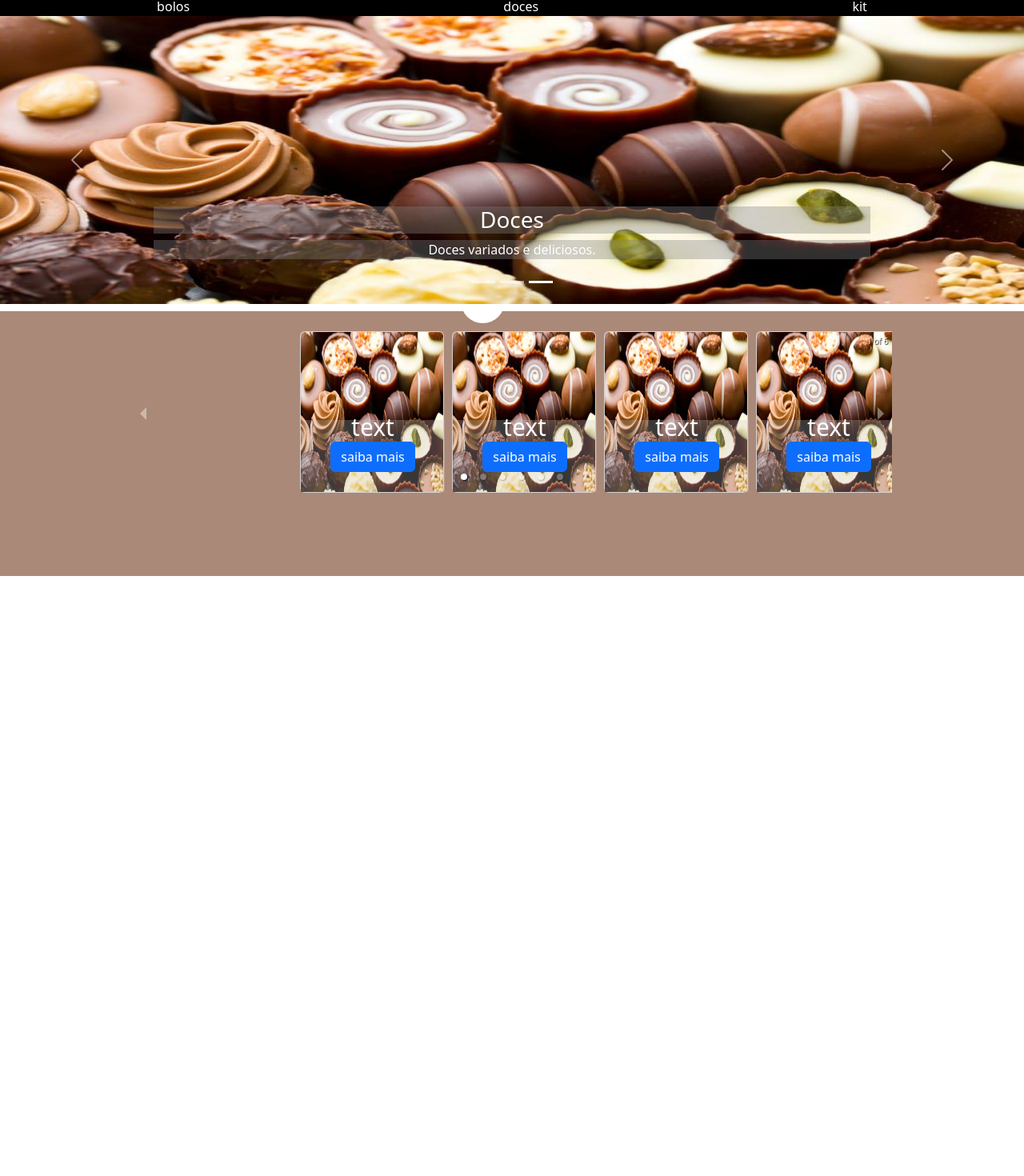
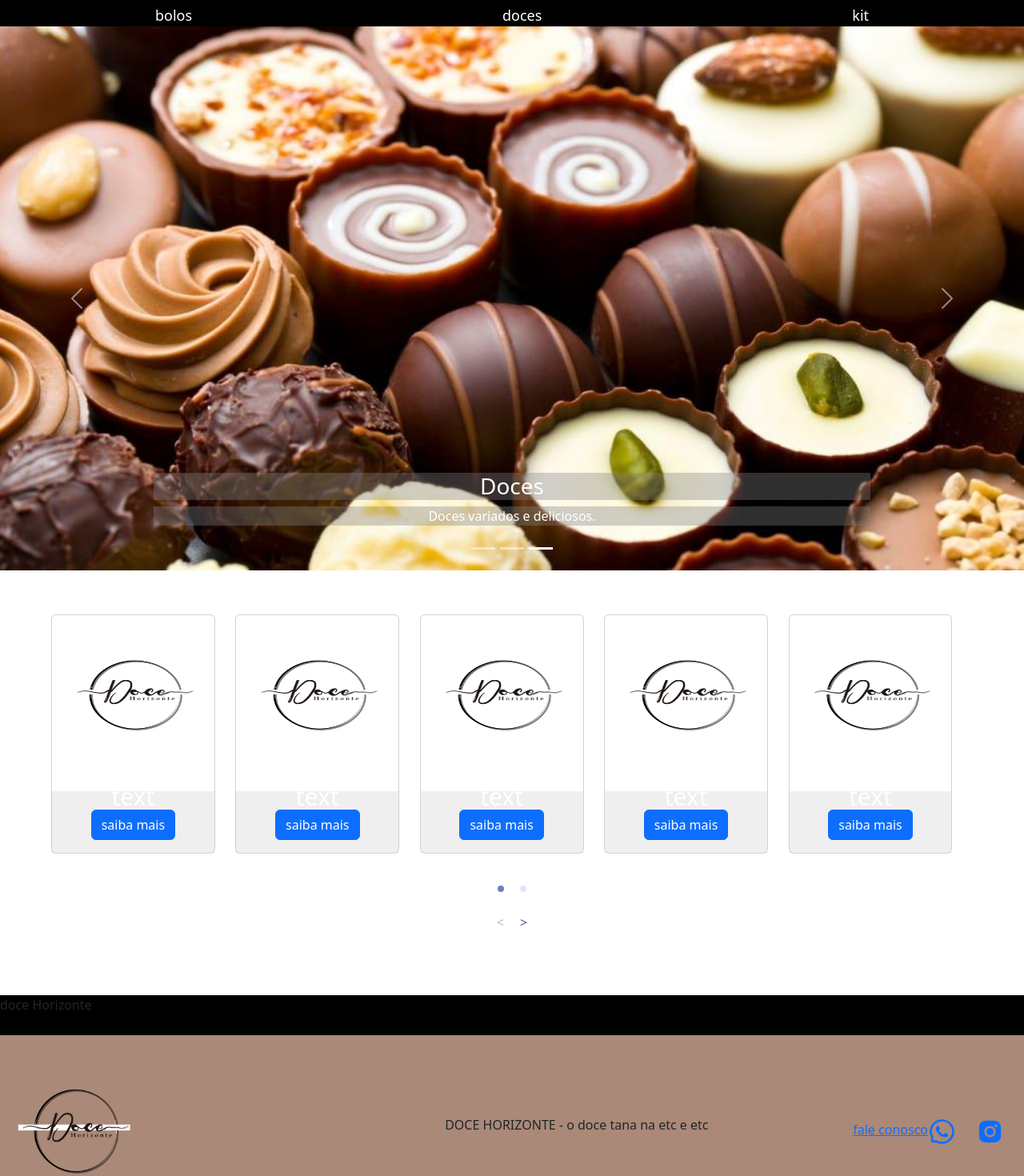
Before and after one commit to kerleypablo/doceHorizonte.com, a React (Create React App) app: page / in a window 1280 px wide. Shown: the part 94-1564 px from the top of the page at 80% size. Before the commit the page ends 814 px from the top, so only its background shows below. Built offline with nearby package versions, Linux system fonts and the light colour scheme.

Commit message:
ajustando card e css

```diff
--- a/package.json
+++ b/package.json
@@ -9,12 +9,16 @@
     "bootstrap": "^5.2.1",
     "prop-types": "^15.8.1",
     "react": "^18.2.0",
+    "react-alice-carousel": "^2.6.4",
     "react-bootstrap": "^2.5.0",
     "react-dom": "^18.2.0",
-    "react-icons": "^4.4.0",
+    "react-icons": "^4.6.0",
+    "react-id-swiper": "^4.0.0",
     "react-responsive-carousel": "^3.2.23",
     "react-router-dom": "^6.4.0",
     "react-scripts": "5.0.1",
+    "react-swipe": "^6.0.4",
+    "swipe-js-iso": "^2.1.5",
     "web-vitals": "^2.1.4"
   },
   "scripts": {
--- a/src/Components/BodyHome.js
+++ b/src/Components/BodyHome.js
@@ -1,11 +1,17 @@
 import React from 'react';
 import ImgCarrosel from './imgCarrosel';
+import 'react-alice-carousel/lib/alice-carousel.css';
+import CarroselAlice from './CarrocelAlice';
+import './Styles/bodyHome.css';
 
 function BodyHome() {
   return (
-    <div>
+    <section>
       <ImgCarrosel />
-    </div>
+      <div className="producstCarrosel">
+        <CarroselAlice />
+      </div>
+    </section>
   );
 }
 
--- a/src/Components/Cards.js
+++ b/src/Components/Cards.js
@@ -7,7 +7,7 @@
 
 function Cards({ textifo = 'text', img = '' }) {
   return (
-    <Card className="card" style={{ width: '180px' }}>
+    <Card className="card" style={{ width: '16vw' }}>
       <Card.Img className="cardImg" variant="top" src={img} />
       <Card.Body className="cardBody">
         <Card.Text className="cardTitle">{ textifo }</Card.Text>
--- /dev/null
+++ b/src/Components/CarrocelAlice.js
@@ -0,0 +1,39 @@
+import React from 'react';
+import AliceCarousel from 'react-alice-carousel';
+import Cards from './Cards';
+import logo from '../images/logo.png';
+import 'react-alice-carousel/lib/alice-carousel.css';
+import './Styles/carroselAlice.css';
+
+function CarroselAlice() {
+  const handleOnDragStart = (e) => e.preventDefault();
+
+  const responsive = {
+    0: { items: 1 },
+    1024: { items: 5 },
+  };
+
+  return (
+    <section>
+      <AliceCarousel
+        responsive={responsive}
+        autoPlayInterval={1000}
+        autoPlayDirection="rtl"
+        autoPlay
+        fadeOutAnimation
+        playButtonEnabled
+        disableAutoPlayOnAction
+      >
+        <Cards text="teste" img={logo} onDragStart={handleOnDragStart} />
+        <Cards text="teste" img={logo} onDragStart={handleOnDragStart} />
+        <Cards text="teste" img={logo} onDragStart={handleOnDragStart} />
+        <Cards text="teste" img={logo} onDragStart={handleOnDragStart} />
+        <Cards text="teste" img={logo} onDragStart={handleOnDragStart} />
+        <Cards text="teste" img={logo} onDragStart={handleOnDragStart} />
+        <Cards text="teste" img={logo} onDragStart={handleOnDragStart} />
+      </AliceCarousel>
+    </section>
+  );
+}
+
+export default CarroselAlice;
--- a/src/Components/Footer.js
+++ b/src/Components/Footer.js
@@ -1,23 +1,28 @@
 import React from 'react';
-import { Carousel } from 'react-responsive-carousel';
-import Cards from './Cards';
 import './Styles/footer.css';
-import logo from '../images/doces-em-goiania-lugares-para-provar-verdadeiras-delicias-9.jpg';
-import 'react-responsive-carousel/lib/styles/carousel.min.css'; // requires a loader
+import { AiOutlineWhatsApp, AiFillInstagram } from 'react-icons/ai';
+import logo from '../images/logo.png';
 
 export default function Footer() {
   return (
     <footer>
-      <div className="simbolo" />
-      <div className="roleta">
-        <Carousel className="carosel" centerMode width={950} centerSlidePercentage={20} infiniteLoop>
-          <Cards texto="teste" img={logo} />
-          <Cards texto="teste" img={logo} />
-          <Cards texto="teste" img={logo} />
-          <Cards texto="teste" img={logo} />
-          <Cards texto="teste" img={logo} />
-          <Cards texto="teste" img={logo} />
-        </Carousel>
+      <div className="blackLine"><p>doce Horizonte</p></div>
+      <div className="boxredes">
+        <div className="logo_footer">
+          <img src={logo} alt="logo" />
+        </div>
+        <div>
+          <p>DOCE HORIZONTE - o doce tana na  etc e etc </p>
+        </div>
+        <div>
+          <a href="https://wa.me/message/4YAMNDLSQNXOJ1">
+            fale conosco
+            <AiOutlineWhatsApp size={35} />
+          </a>
+          <a href="https://instagram.com/docehorizontedh?igshid=YmMyMTA2M2Y=">
+            <AiFillInstagram size={35} />
+          </a>
+        </div>
       </div>
     </footer>
   );
--- a/src/Components/Styles/Cards.css
+++ b/src/Components/Styles/Cards.css
@@ -1,15 +1,13 @@
 .card {
- margin-left: 20px;
+ margin-left: 0px;
 }
 
 .cardBody {
   text-align: center;
   background-color: rgba(201, 199, 196, 0.278);
-  width: 180px;
-  position: absolute;
-  top: 90px;
+  width: 100%;
   margin-top: 20px;
-  height: 90px;
+  height: 100%;
 }
 
 .cardTitle {
--- a/src/Components/Styles/Header.css
+++ b/src/Components/Styles/Header.css
@@ -23,6 +23,8 @@
 .link_subMenu a {
   color: white;
   text-decoration: none;
+  font-size: 18px;
+  padding-top: 10px;
 }
 
 .link_subMenu a:hover {
@@ -60,5 +62,4 @@
   display: flex;
   flex-direction: column;
   position: absolute;
-  background-color: red;
 }
--- /dev/null
+++ b/src/Components/Styles/bodyHome.css
@@ -0,0 +1,16 @@
+.producstCarrosel {
+   padding: 55px 5%;
+   justify-content: center;
+}
+
+@media(max-width: 900px) {
+    .producstCarrosel {
+        padding: 55px 10px;
+    }
+  }
+
+  @media(max-width: 1000px) {
+    .producstCarrosel {
+        padding: 10px 20%;
+    }
+  }
--- /dev/null
+++ b/src/Components/Styles/carroselAlice.css
@@ -0,0 +1,11 @@
+.imgCarrosel {
+    width: 250px;
+    border: 2px solid black;
+    border-radius: 3%;
+}
+
+@media(max-width: 500px) {
+    .imgCarrosel {
+        width: 150px;
+    }
+  }
--- a/src/Components/Styles/footer.css
+++ b/src/Components/Styles/footer.css
@@ -1,32 +1,31 @@
 footer {
+  display: flex;
+  flex-wrap: wrap;
+  justify-content: space-between;
   background-color: rgb(170, 137, 120);
   border-top: 9px solid white;
-  height: 340px;
+  height: 100%;
   width: 100%;
 }
 
-.simbolo {
-  align-items: center;
-  background-color: white;
-  border-radius: 60%;
-  height: 55px;
-  justify-content: center;
-  margin-top: -40px;
-  margin-left: 45%;
-  width: 55px;
+.blackLine {
+  width: 100%;
+  background-color: black;
+  height: 50px;
 }
 
-.roleta {
-  display: flex;
-  justify-content: center;
-  margin-top: 10px;
-  width: 100%;
+.logo_footer img {
+  height: 30vh;
+  padding-right: 190px;
 }
 
-.carosel {
-  width: 100%;
+.boxredes {
+  display: flex;
+  align-items: center;
+  width: 100vw;
+  justify-content: space-between;
 }
 
-.carousel-root {
-  width: auto;
+.boxredes a {
+  padding-right: 25px;
 }
--- a/src/Components/Styles/imgcarrosel.css
+++ b/src/Components/Styles/imgcarrosel.css
@@ -1,5 +1,5 @@
 .img1 {
-  height: 45vh;
+  height: 85vh;
   width: 100%;
 }
 
@@ -10,3 +10,10 @@
 .text_img {
   background-color: rgba(128, 128, 128, 0.365);
 }
+
+@media(max-width: 500px) {
+  .img1 {
+    height: 30vh;
+    width: 100%;
+  }
+}
```
Also changed, not shown: 1 other file (tests, documents, lock files or other folders).
